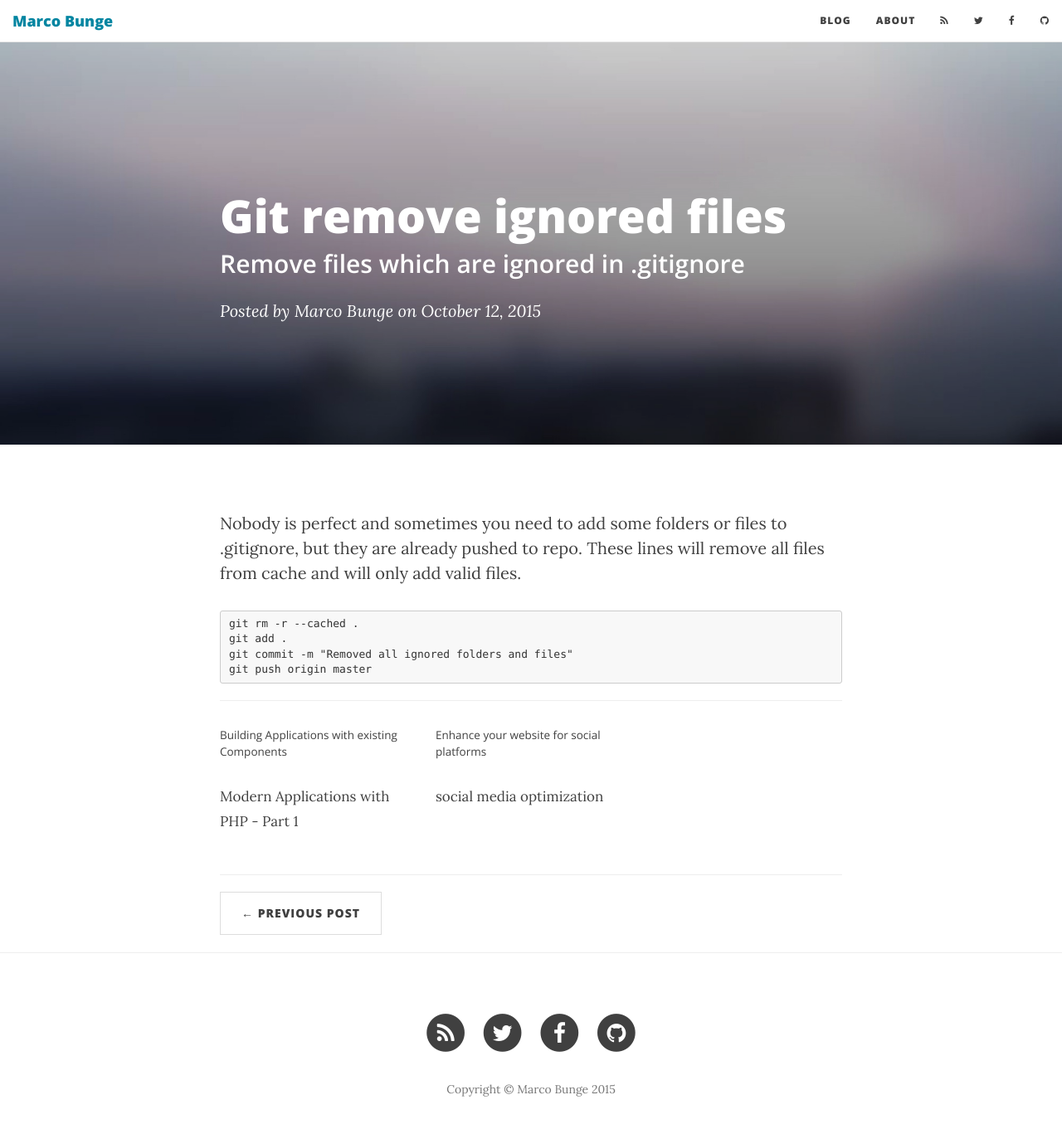
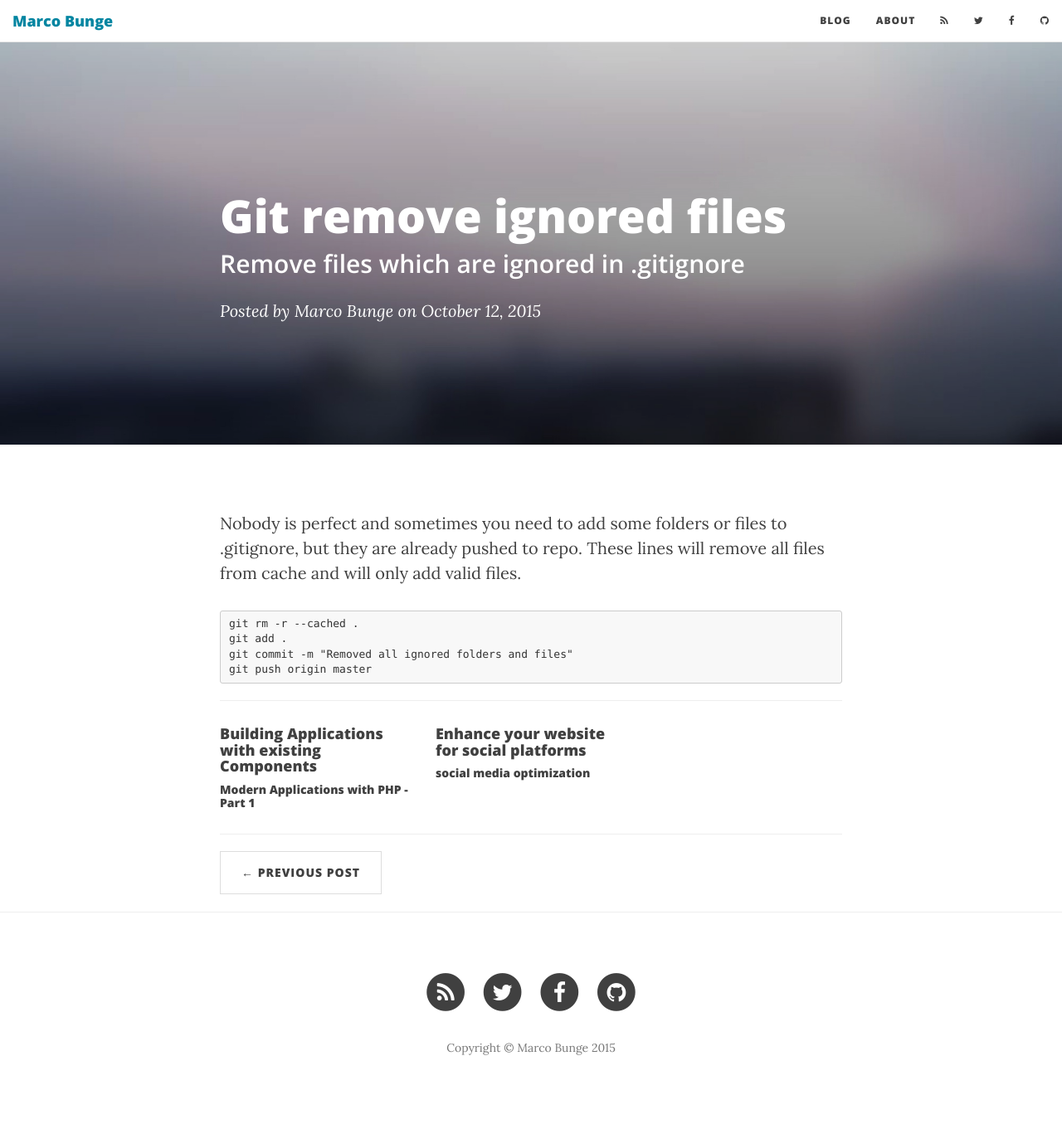
Before and after one commit to mbunge/mbunge.github.io, a Jekyll site: the page built from _posts/2015-10-12-git-remove-ignored-files.markdown, in a window 1280 px wide and 1389 px high. Shown: the top 1361 px of the window at 83% size. Built offline with Jekyll 4.4.1, drawn with Linux system fonts in a browser that asks for light colours; nearby versions of some CDN libraries; comment, search, counter and statistics services are not loaded.

Commit message:
update posts

```diff
--- a/_layouts/post.html
+++ b/_layouts/post.html
@@ -9,8 +9,8 @@ page_type: article
         {% if counter < max_related_posts %}
             {% if page.url != post.url %}
                 <article class="col-xs-12 col-md-4">
-                    <h4><small><a href="{{post.url | prepend: site.baseurl}}">{{post.title}}</a></small></h4>
-                    {% if post.subtitle %}<p><small>{{post.subtitle}}</small></p>{% endif %}
+                    <h4><a href="{{post.url | prepend: site.baseurl}}">{{post.title}}</a></h4>
+                    {% if post.subtitle %}<h5>{{post.subtitle}}</h5>{% endif %}
                 </article>
                 {% assign counter = counter | plus: 1 %}
             {% endif %}
```
